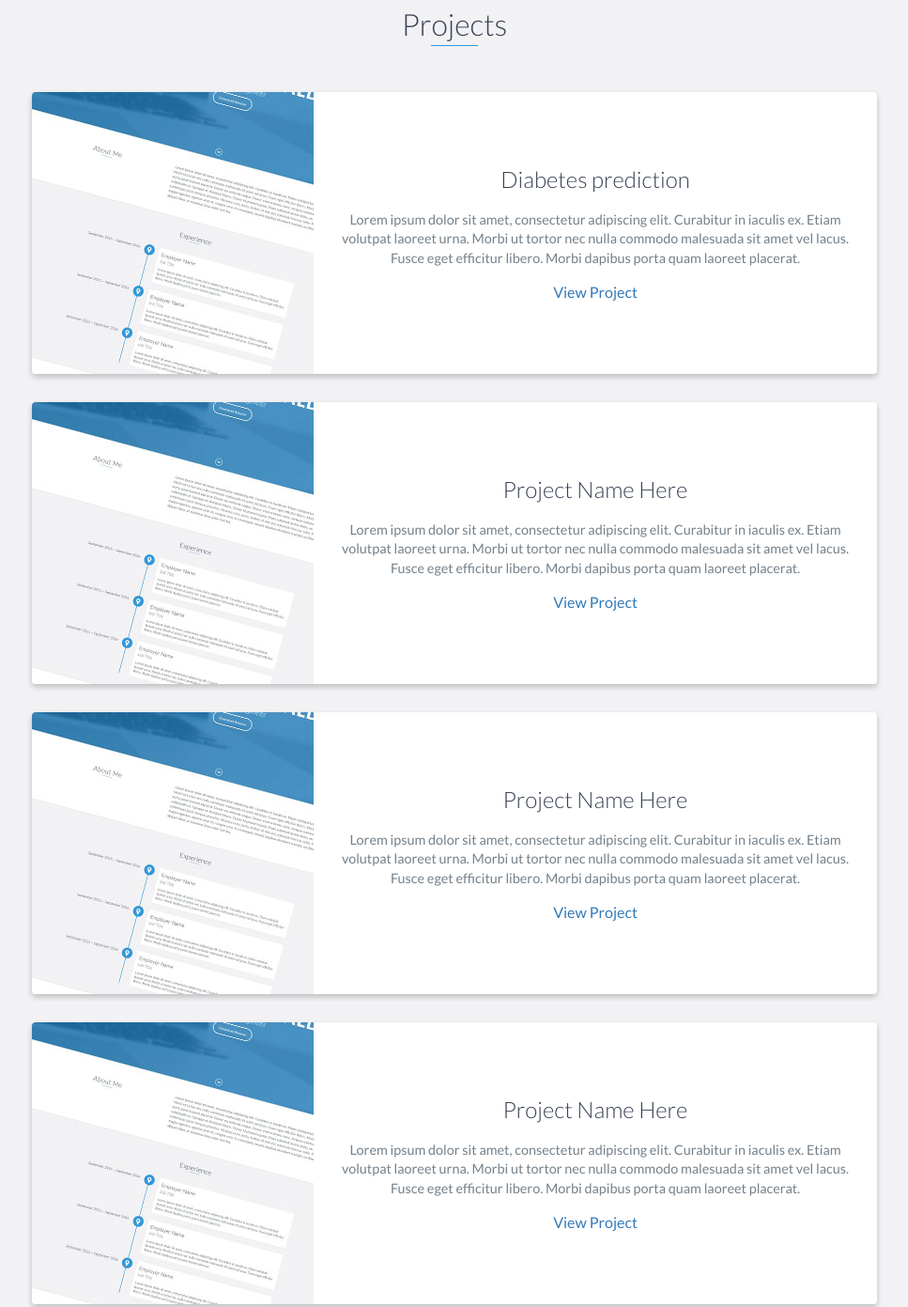
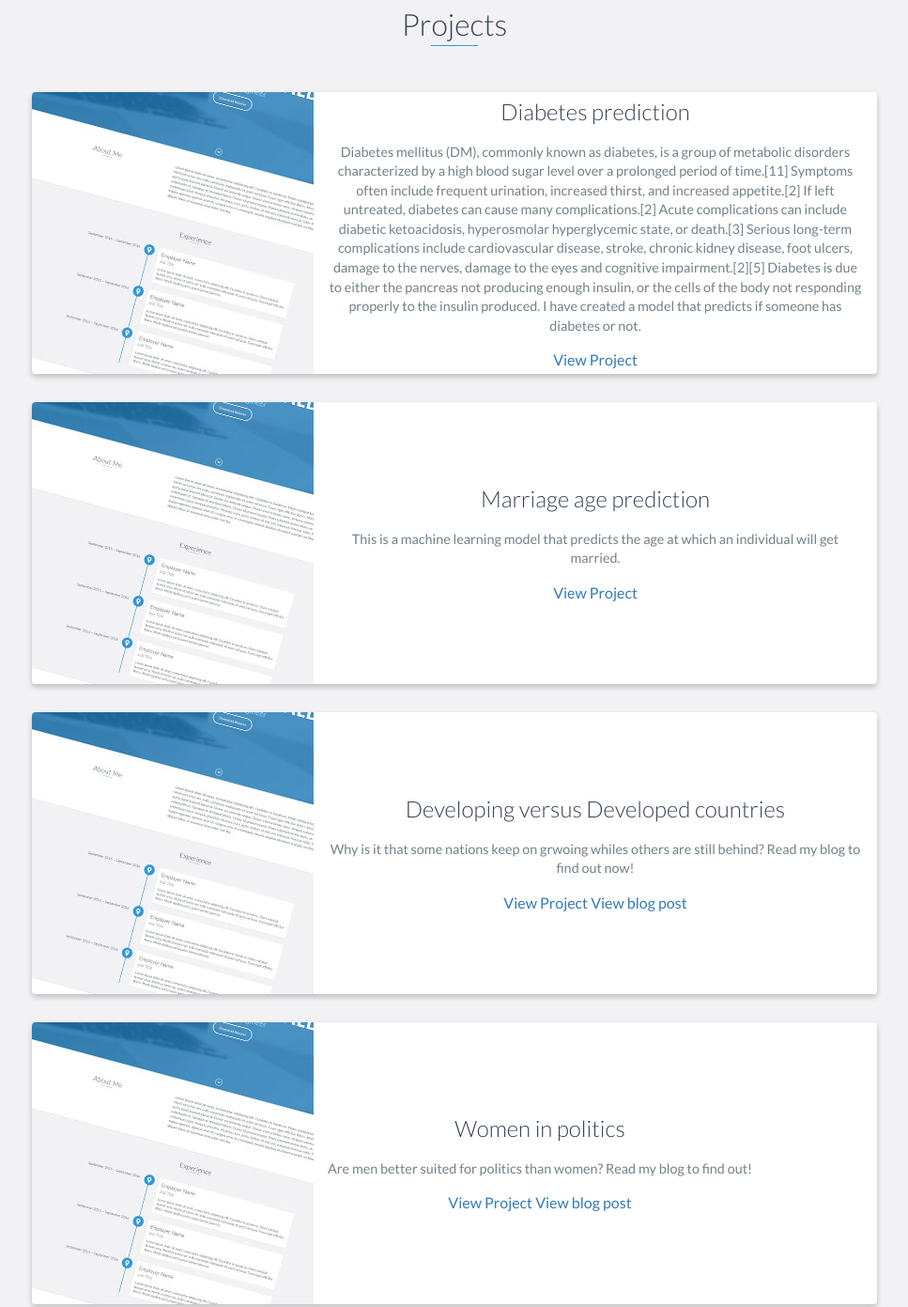
Before and after one commit to Kamara0001/emmanuel-portfolio___, a website: page index.html in a window 1280 px wide. Shown: the part 3121-4512 px from the top of the page at 94% size, without its empty margins (156-1123 px from the left). Drawn offline with nearby package versions, Linux system fonts and the light colour scheme; files that its build step writes are made by us from their sources.

Commit message:
Update index.html

```diff
--- a/index.html
+++ b/index.html
@@ -169,9 +169,11 @@
                     <div class="project-info">
                         <h3>Diabetes prediction</h3>
                         <p>
-                            Lorem ipsum dolor sit amet, consectetur adipiscing elit. Curabitur in iaculis ex. Etiam volutpat laoreet urna. Morbi ut tortor nec nulla commodo malesuada sit amet vel lacus. Fusce eget efficitur libero. Morbi dapibus porta quam laoreet placerat.
+                           Diabetes mellitus (DM), commonly known as diabetes, is a group of metabolic disorders characterized by a high blood sugar level over a prolonged period of time.[11] Symptoms often include frequent urination, increased thirst, and increased appetite.[2] If left untreated, diabetes can cause many complications.[2] Acute complications can include diabetic ketoacidosis, hyperosmolar hyperglycemic state, or death.[3] Serious long-term complications include cardiovascular disease, stroke, chronic kidney disease, foot ulcers, damage to the nerves, damage to the eyes and cognitive impairment.[2][5]
+
+                           Diabetes is due to either the pancreas not producing enough insulin, or the cells of the body not responding properly to the insulin produced. I have created a model that predicts if someone has diabetes or not.
                         </p>
-                        <a href="#">View Project</a>
+                        <a href="https://github.com/Kamara0001/Diabetes-pred">View Project</a>
                     </div>
                     <!-- End .project-info -->
                 </div>
@@ -185,11 +187,11 @@
                     </div>
                     <!-- End .project-image -->
                     <div class="project-info">
-                        <h3>Project Name Here</h3>
+                        <h3>Marriage age prediction</h3>
                         <p>
-                            Lorem ipsum dolor sit amet, consectetur adipiscing elit. Curabitur in iaculis ex. Etiam volutpat laoreet urna. Morbi ut tortor nec nulla commodo malesuada sit amet vel lacus. Fusce eget efficitur libero. Morbi dapibus porta quam laoreet placerat.
+                            This is a machine learning model that predicts the age at which an individual will get married.
                         </p>
-                        <a href="#">View Project</a>
+                        <a href="https://github.com/Kamara0001/Marriage-age-prediction-model">View Project</a>
                     </div>
 
 
@@ -202,11 +204,12 @@
                     </div>
                     <!-- End .project-image -->
                     <div class="project-info">
-                        <h3>Project Name Here</h3>
+                        <h3>Developing versus Developed countries</h3>
                         <p>
-                            Lorem ipsum dolor sit amet, consectetur adipiscing elit. Curabitur in iaculis ex. Etiam volutpat laoreet urna. Morbi ut tortor nec nulla commodo malesuada sit amet vel lacus. Fusce eget efficitur libero. Morbi dapibus porta quam laoreet placerat.
+                            Why is it that some nations keep on grwoing whiles others are still behind? Read my blog to find out now!
                         </p>
-                        <a href="#">View Project</a>
+                        <a href="https://www.kaggle.com/emmanuelkamara/women-in-entrepreneurship-da-by-emmanuel-kamara">View Project</a>
+		        <a href="https://docs.google.com/document/d/1kPblN6hmrRQzHugX3hEV1mEC_Iq3-JuWVVF0YqIzybA/edit?usp=sharing">View blog post</a>
                     </div>
                     <!-- End .project-info -->
                     </div>
@@ -217,11 +220,13 @@
                     </div>
                     <!-- End .project-image -->
                     <div class="project-info">
-                        <h3>Project Name Here</h3>
+                        <h3>Women in politics</h3>
                         <p>
-                            Lorem ipsum dolor sit amet, consectetur adipiscing elit. Curabitur in iaculis ex. Etiam volutpat laoreet urna. Morbi ut tortor nec nulla commodo malesuada sit amet vel lacus. Fusce eget efficitur libero. Morbi dapibus porta quam laoreet placerat.
+                            Are men better suited for politics than women? Read my blog to find out!
                         </p>
-                        <a href="#">View Project</a>
+                        <a href="https://github.com/Kamara0001/Political-alignment-and-beliefs-about-women-in-politics-">View Project</a>
+		        <a href="https://docs.google.com/document/d/1JJpke1a4Cr5ieoEJLwITgso1IDwa6Nc-DQWYnVnf2T8/edit?usp=sharing">View blog post</a>
+
                     </div>
 
 
@@ -251,6 +256,7 @@
             <li>Leadership</li>
             <li>HTML</li>
             <li>CSS</li>
+	    <li>Confluence</li>
          <li>Javascript</li>
 
 
```
